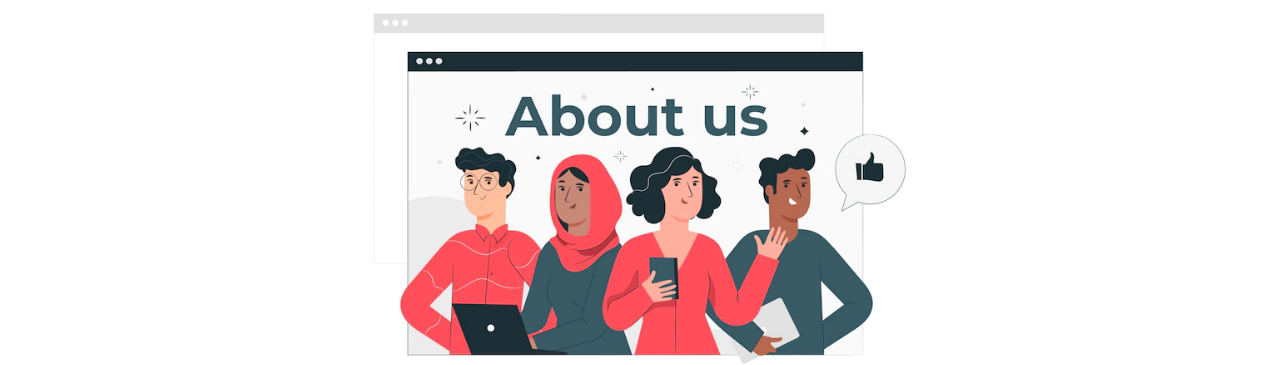
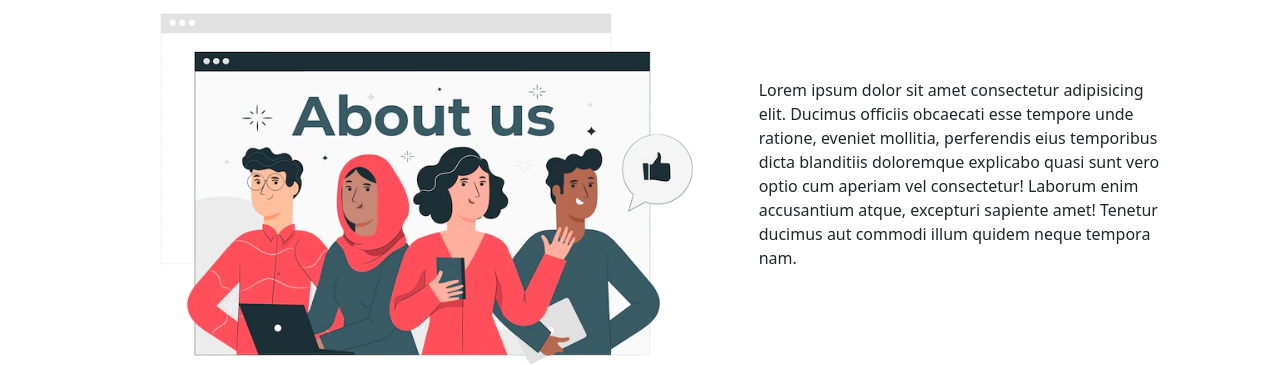
Before and after one commit to champmahfuz/Champ-Commerce-Frontend, a React (Create React App) app: page /about in a window 1280 px wide. Shown: the part 163-528 px from the top of the page. Built offline with nearby package versions, Linux system fonts and the light colour scheme; no server answers.

Commit message:
about us page redesign

```diff
--- a/src/pages/About.js
+++ b/src/pages/About.js
@@ -12,7 +12,7 @@
                         style={{ width: "100%" }}
                     />
                 </div>
-                {/* <div className="col-md-4">
+                <div className="col-md-4">
                     <p className="text-justify mt-2">
                         Lorem ipsum dolor sit amet consectetur adipisicing elit. Ducimus
                         officiis obcaecati esse tempore unde ratione, eveniet mollitia,
@@ -21,7 +21,7 @@
                         accusantium atque, excepturi sapiente amet! Tenetur ducimus aut
                         commodi illum quidem neque tempora nam.
                     </p>
-                </div> */}
+                </div>
             </div>
         </Layout>
     );
```
